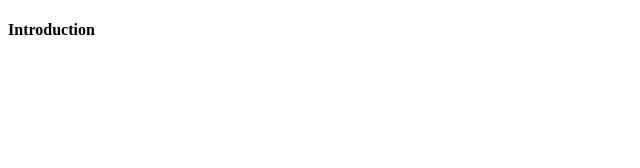
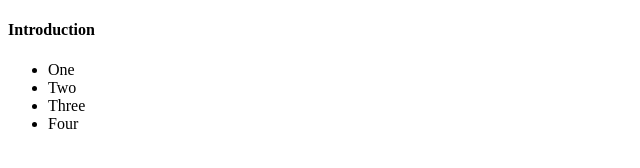
Before and after one commit to RyslanZakirov/repeat, a plain HTML site: page index.html in a window 1280 px wide. Shown: the whole page, without its empty margins (0-640 px from the left). Drawn offline with Linux system fonts and the light colour scheme.

Commit message:
Add ul list.

```diff
--- a/index.html
+++ b/index.html
@@ -10,5 +10,13 @@
     <div class="container">
         <h4>Introduction</h4>
     </div>
+    <div>
+        <ul>
+            <li>One</li>
+            <li>Two</li>
+            <li>Three</li>
+            <li>Four</li>
+        </ul>
+    </div>
 </body>
 </html>
```
